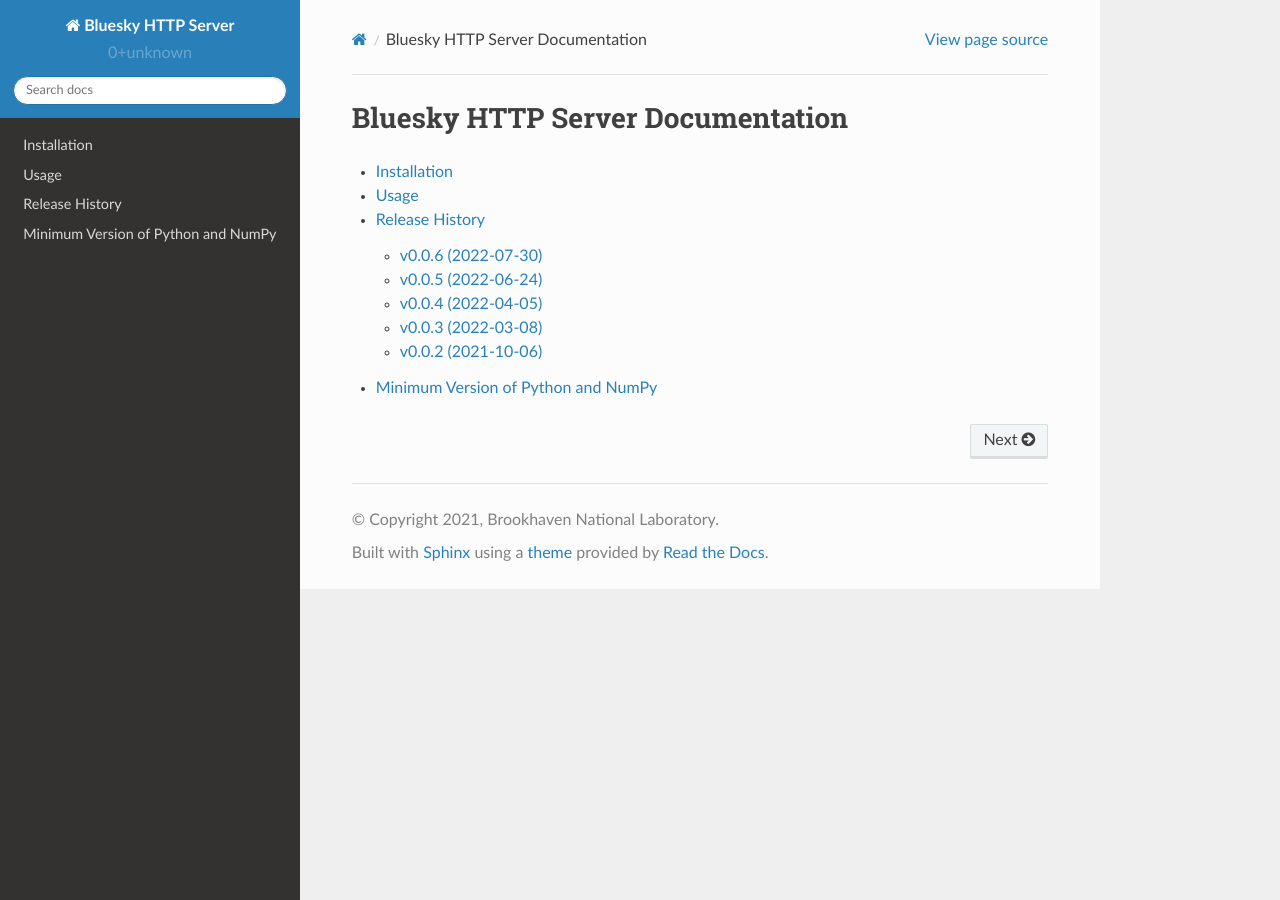
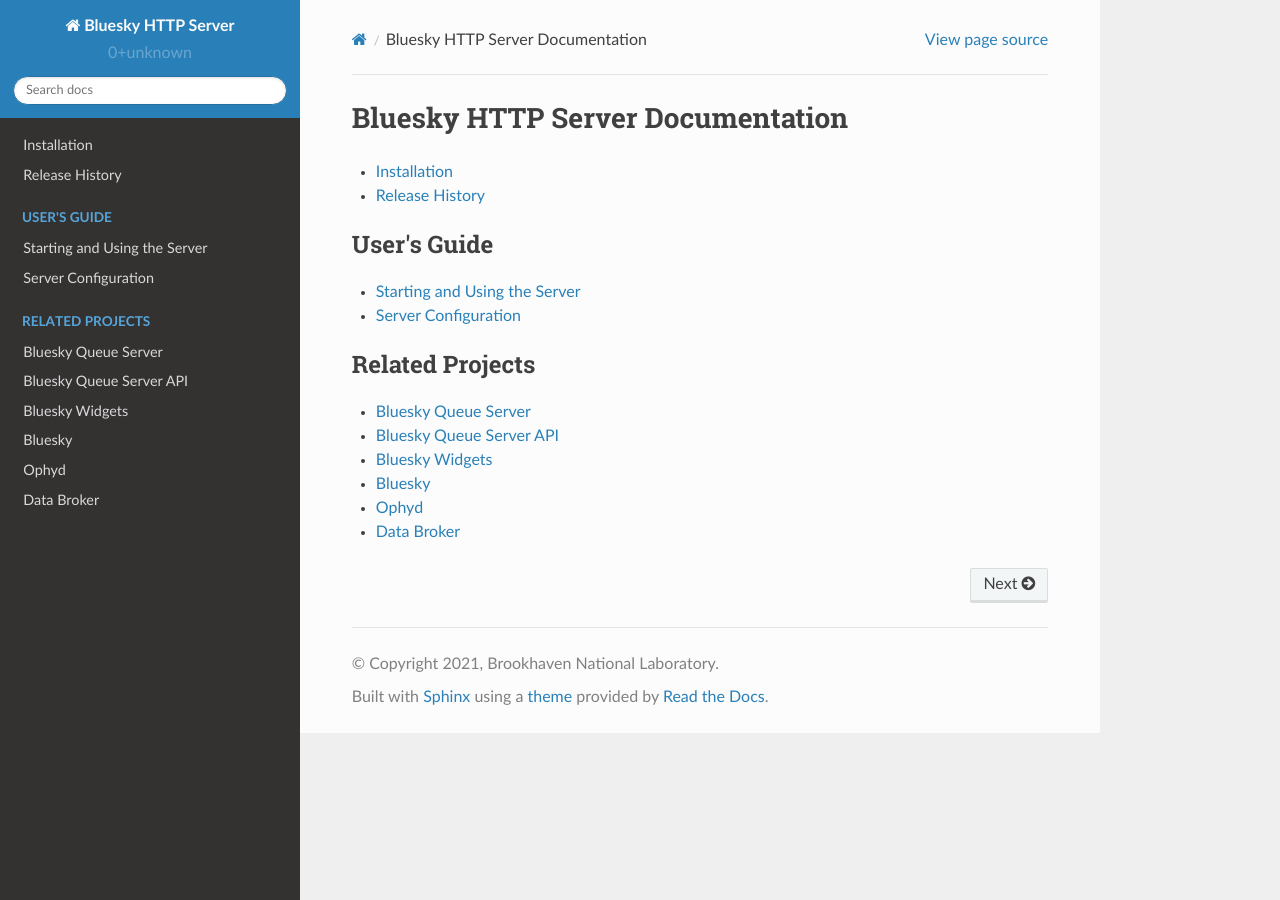
Before and after one commit to bluesky/bluesky-httpserver, a Sphinx documentation site: the page built from docs/source/index.rst, in a window 1280 px wide. Built offline with Sphinx 7.4.7 and the Read the Docs theme 2.0.0, drawn with Linux system fonts in a browser that asks for light colours.

```diff
--- /dev/null
+++ b/docs/source/configuration.rst
@@ -0,0 +1,5 @@
+====================
+Server Configuration
+====================
+
+(documentation is coming soon)
--- a/docs/source/index.rst
+++ b/docs/source/index.rst
@@ -3,13 +3,30 @@
    You can adapt this file completely to your liking, but it should at least
    contain the root `toctree` directive.
 
+=================================
 Bluesky HTTP Server Documentation
 =================================
 
 .. toctree::
-   :maxdepth: 2
+   :maxdepth: 1
 
    installation
+   release-history
+
+.. toctree::
+   :maxdepth: 1
+   :caption: User's Guide
+
    usage
-   release-history
-   min_versions
+   configuration
+
+.. toctree::
+   :maxdepth: 1
+   :caption: Related Projects
+
+   Bluesky Queue Server <https://blueskyproject.io/bluesky-queueserver>
+   Bluesky Queue Server API <https://blueskyproject.io/bluesky-queueserver-api>
+   Bluesky Widgets <https://blueskyproject.io/bluesky-widgets>
+   Bluesky <https://blueskyproject.io/bluesky>
+   Ophyd <https://blueskyproject.io/ophyd>
+   Data Broker <https://blueskyproject.io/databroker>
--- a/docs/source/min_versions.rst
+++ /dev/null
@@ -1,28 +0,0 @@
-===================================
-Minimum Version of Python and NumPy
-===================================
-
-
-- This project supports at least the minor versions of Python
-  initially released 42 months prior to a planned project release
-  date.
-- The project will always support at least the 2 latest minor
-  versions of Python.
-- The project will support minor versions of ``numpy`` initially
-  released in the 24 months prior to a planned project release date or
-  the oldest version that supports the minimum Python version
-  (whichever is higher).
-- The project will always support at least the 3 latest minor
-  versions of NumPy.
-
-The minimum supported version of Python will be set to
-``python_requires`` in ``setup``.  All supported minor versions of
-Python will be in the test matrix and have binary artifacts built
-for releases.
-
-The project should adjust upward the minimum Python and NumPy
-version support on every minor and major release, but never on a
-patch release.
-
-This is consistent with NumPy `NEP 29
-<https://numpy.org/neps/nep-0029-deprecation_policy.html>`__.
--- a/docs/source/usage.rst
+++ b/docs/source/usage.rst
@@ -1,9 +1,5 @@
-=====
-Usage
-=====
+=============================
+Starting and Using the Server
+=============================
 
-Start by importing Bluesky HTTP Server.
-
-.. code-block:: python
-
-    import bluesky_httpserver
+(documentation is coming soon)
```
